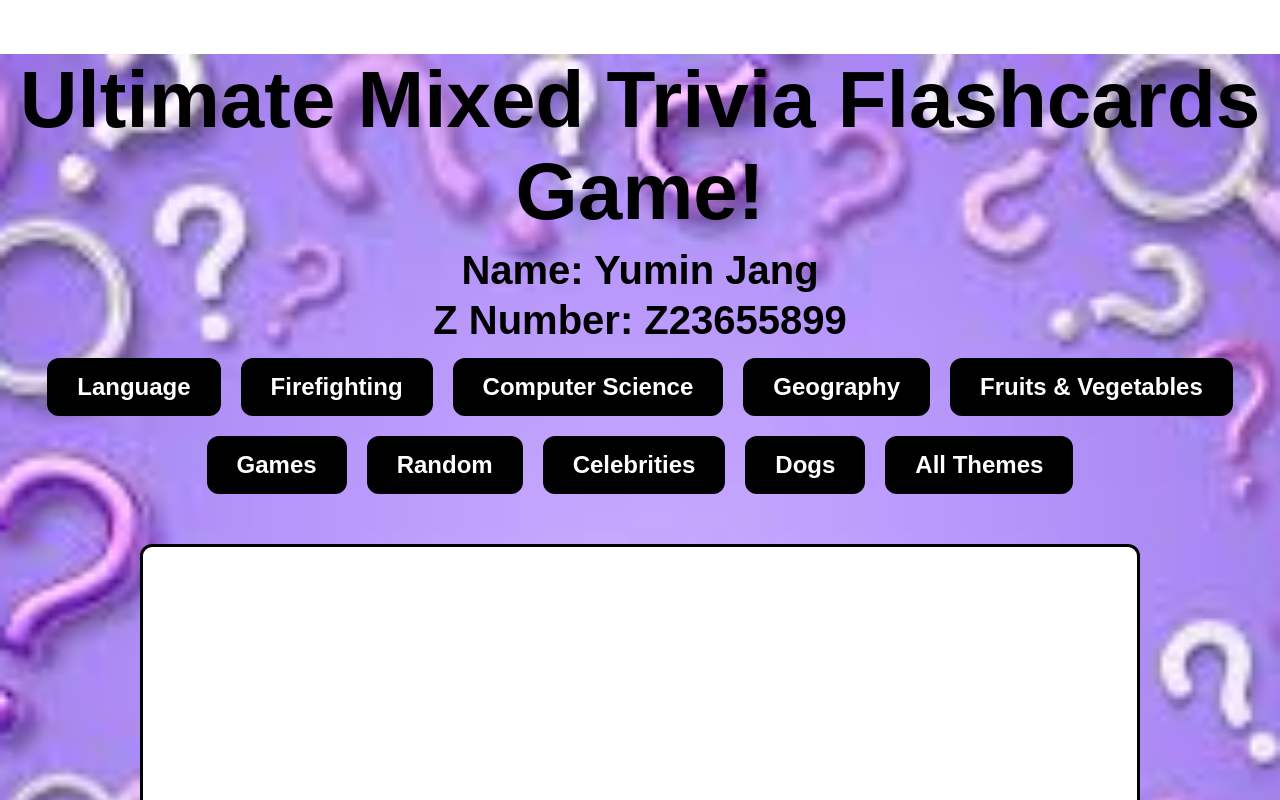
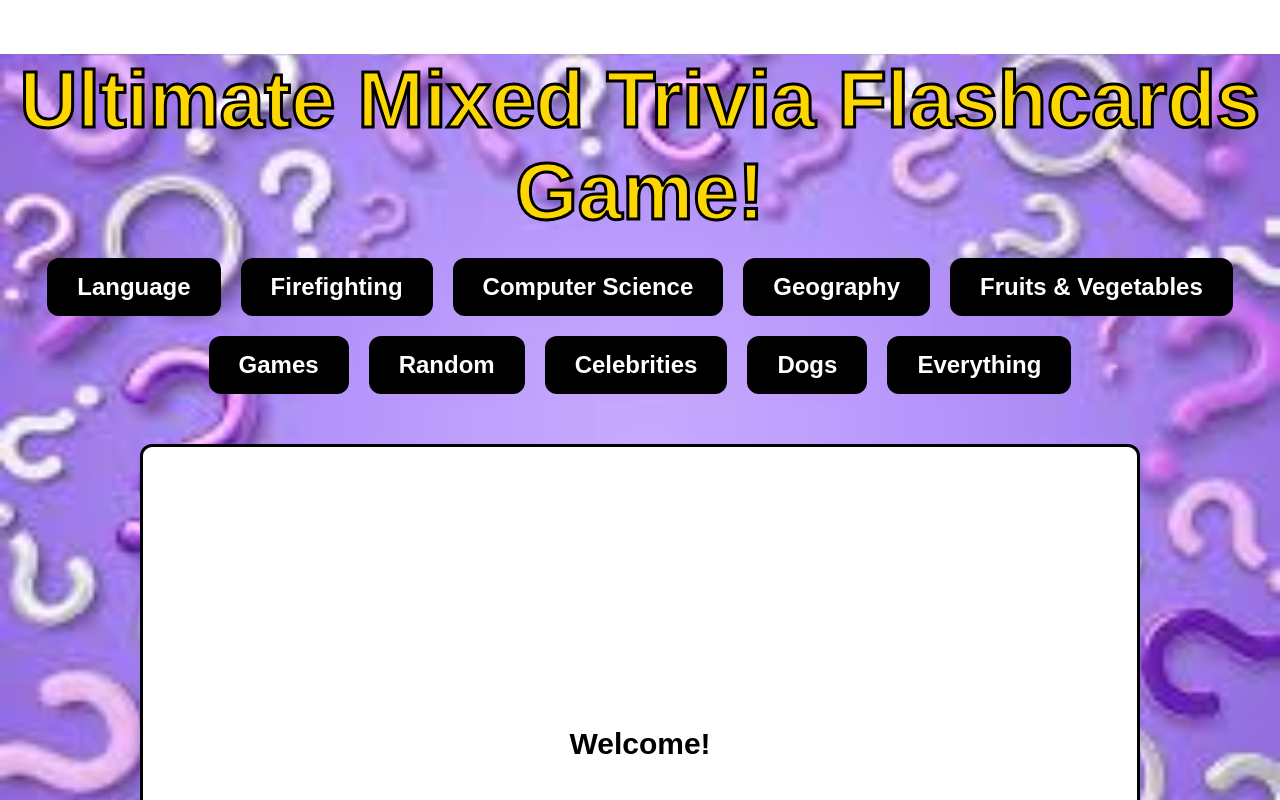
Before and after one commit to Ghostcomputer453145/proj-3-Ghostcomputer453145, a React (Vite) app: page / in a window 1280 px wide. Shown: the top 800 px of the page. Built offline with nearby package versions, Linux system fonts and the light colour scheme.

Commit message:
Updated features

```diff
--- a/src/App.css
+++ b/src/App.css
@@ -1,12 +1,19 @@
 .App {
   text-align: center;
+  min-height: 100vh;
+  width: 100vw;
+  background-size: 100% 100%;
+  background-position: center;
+  background-repeat: no-repeat;
+  background-attachment: fixed;
 }
 
 h1 {
-  color: black;
+  color: gold;
   font-size: 80px;
   font-weight: bold;
   margin-bottom: 10px;
+  -webkit-text-stroke: 3px black;
 }
 
 p {
--- a/src/App.jsx
+++ b/src/App.jsx
@@ -1,5 +1,5 @@
 import "./App.css";
-import { useState, useEffect } from "react";
+import { useState } from "react";
 import cards from "./data/cards";
 import Flashcard from "./components/Flashcard";
 
@@ -13,9 +13,20 @@ const themeNames = {
   literallyAnything: "Random",
   guessTheCelebrity: "Celebrities",
   whatsThisDog: "Dogs",
-  all: "All Themes",
+  all: "Everything",
 };
-
+const themeBackgrounds = {
+  languageLearning: "/Language.png",
+  firefighting: "/Firefighting.png",
+  computerScienceTrivia: "/ComputerScience.png",
+  geographyQuiz: "/Geography.png",
+  fruitOrVegetable: "/FruitsAndVegetables.png",
+  headsUp: "/Games.png",
+  literallyAnything: "/Random.png",
+  guessTheCelebrity: "/Celebrities.png",
+  whatsThisDog: "/Dogs.png",
+  all: "/Everything.png",
+};
 function App() {
   const themes = Object.keys(cards);
   const [selectedTheme, setSelectedTheme] = useState(null);
@@ -42,8 +53,8 @@ function App() {
     setCurrentStreak(0);
     setLongestStreak(0);
     setMastered([]);
-    setBgImage("/Trivia.png");
     setCardOrder(getThemeCards(theme));
+    setBgImage(themeBackgrounds[theme]);
   };
   const availableCards = cardOrder.filter(
     (card) => !mastered.includes(card)
@@ -53,7 +64,9 @@ function App() {
     setFeedback("");
   };
   const nextCard = () => {
-    setBgImage("/Trivia.png");
+    if (selectedTheme) {
+      setBgImage(themeBackgrounds[selectedTheme]);
+    }
     if (!started) {
       setStarted(true);
       return;
@@ -64,7 +77,9 @@ function App() {
     }
   };
   const prevCard = () => {
-    setBgImage("/Trivia.png");
+    if (selectedTheme) {
+      setBgImage(themeBackgrounds[selectedTheme]);
+    }
     if (current > 0) {
       setCurrent(current - 1);
       resetInput();
@@ -72,16 +87,20 @@ function App() {
   };
   const cleanString = (str) =>
     str.toLowerCase().replace(/[^a-z0-9]+/g, "").trim();
+
   const checkAnswer = () => {
     if (!guess || !availableCards.length) return;
     const cleanGuess = cleanString(guess);
-    const cleanAnswer = cleanString(availableCards[current].answer);
+    const cleanAnswer = cleanString(
+      availableCards[current].answer
+    );
     const correct =
       cleanAnswer.includes(cleanGuess) ||
       cleanGuess.includes(cleanAnswer);
     if (correct) {
       setFeedback("✅ Correct!");
       setBgImage("/Celebration.png");
+
       const newStreak = currentStreak + 1;
       setCurrentStreak(newStreak);
       if (newStreak > longestStreak) {
@@ -94,7 +113,9 @@ function App() {
     }
   };
   const shuffleCards = () => {
-    setBgImage("/Trivia.png");
+    if (selectedTheme) {
+      setBgImage(themeBackgrounds[selectedTheme]);
+    }
     const shuffled = [...availableCards].sort(
       () => Math.random() - 0.5
     );
@@ -113,19 +134,8 @@ function App() {
     resetInput();
   };
   return (
-    <div
-      className="App"
-      style={{
-        minHeight: "100vh",
-        backgroundImage: `url(${bgImage})`,
-        backgroundSize: "cover",
-        backgroundPosition: "center",
-        backgroundRepeat: "no-repeat",
-      }}
-    >
+    <div className="App" style={{ backgroundImage: `url(${bgImage})` }}>
       <h1>Ultimate Mixed Trivia Flashcards Game!</h1>
-      <p><strong>Name:</strong> Yumin Jang</p>
-      <p><strong>Z Number:</strong> Z23655899</p>
       <div className="theme-buttons">
         {themes.map((theme) => (
           <button key={theme} onClick={() => pickTheme(theme)}>
@@ -136,32 +146,23 @@ function App() {
           {themeNames.all}
         </button>
       </div>
-      {selectedTheme && (
-        <>
-          <p>Theme: {themeNames[selectedTheme]}</p>
-          <p>Total Cards Remaining: {availableCards.length}</p>
-        </>
-      )}
       {!selectedTheme ? (
         <Flashcard
           question="Welcome!"
-          answer="Pick a theme to start the game."
-          category="start"
+          answer="Pick a theme to start."
         />
       ) : !started ? (
         <>
           <Flashcard
             question="Start!"
-            answer="Press 'Next Card' to begin."
-            category="start"
+            answer="Press Next Card to begin."
           />
           <button onClick={nextCard}>Next Card</button>
         </>
       ) : availableCards.length === 0 ? (
         <Flashcard
           question="🎉 All Cards Mastered!"
-          answer="Great job! Pick another theme to play again."
-          category="end"
+          answer="Great job!"
         />
       ) : (
         <>
@@ -172,50 +173,24 @@ function App() {
             category={availableCards[current].category}
             image={availableCards[current].image}
           />
-          <div>
           <input
             type="text"
-              placeholder="Enter your guess"
+            placeholder="Enter guess"
             value={guess}
             onChange={(e) => setGuess(e.target.value)}
           />
           <button onClick={checkAnswer}>Submit</button>
-          </div>
-          <p
-            style={{
-              fontWeight: "bold",
-              fontSize: "36px",
-              color:
-                feedback.includes("Correct")
-                  ? "green"
-                  : feedback.includes("Incorrect")
-                  ? "red"
-                  : "black",
-            }}
-          >
-            {feedback}
-          </p>
-          <div>
-            <button onClick={prevCard} disabled={current === 0}>
-              Back
-            </button>
-            <button
-              onClick={nextCard}
-              disabled={current === availableCards.length - 1}
-            >
-              Next
-            </button>
-          </div>
-          <div>
+          <p>{feedback}</p>
+          <button onClick={prevCard}>Back</button>
+          <button onClick={nextCard}>Next</button>
           <button onClick={shuffleCards}>Shuffle</button>
-            <button onClick={markMastered}>Mark Mastered</button>
-          </div>
+          <button onClick={markMastered}>Mastered</button>
           <p>Current Streak: {currentStreak}</p>
           <p>Longest Streak: {longestStreak}</p>
-          <p>Mastered Cards: {mastered.length}</p>
         </>
       )}
     </div>
   );
 }
+
 export default App;
```
Also changed, not shown: public/Everything.png. Lines whose indentation alone changed are shown as unchanged.
